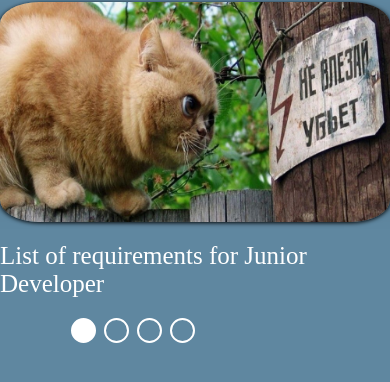
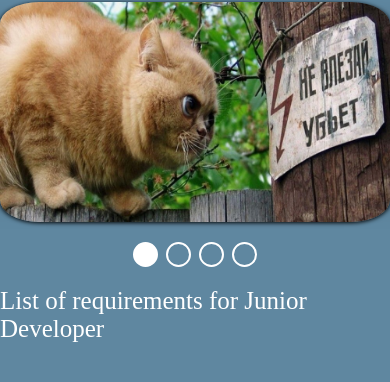
Before and after one commit to idmit/cssMemeSlider, a plain HTML site: page cssMemeSlider/index.html in a window 390 px wide. Shown: the part 278-660 px from the top of the page. Drawn offline with Linux system fonts and the light colour scheme.

Commit message:
feat: add media (Wed, Sep 13, 2023 02:22:53 PM)

```diff
--- a/cssMemeSlider/styles.css
+++ b/cssMemeSlider/styles.css
@@ -131,3 +131,20 @@ body {
 #r4:checked + .slider-nav-item {
 	background-color: #ffffff;
 }
+
+@media (max-width: 850px) {
+	.input-items {
+		min-width: 30%;
+	}
+	.slider-text-box {
+		min-width: 70%;
+	}
+}
+
+@media (max-width: 650px) {
+	.input-items {
+		width: 100%;
+		order: 2;
+		justify-content: center;
+	}
+}
```
